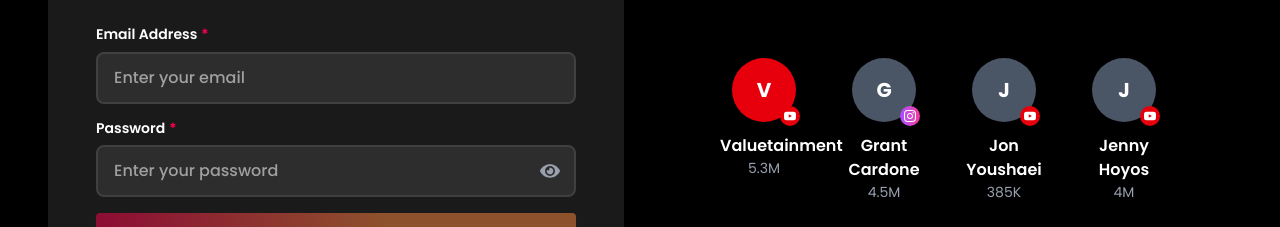
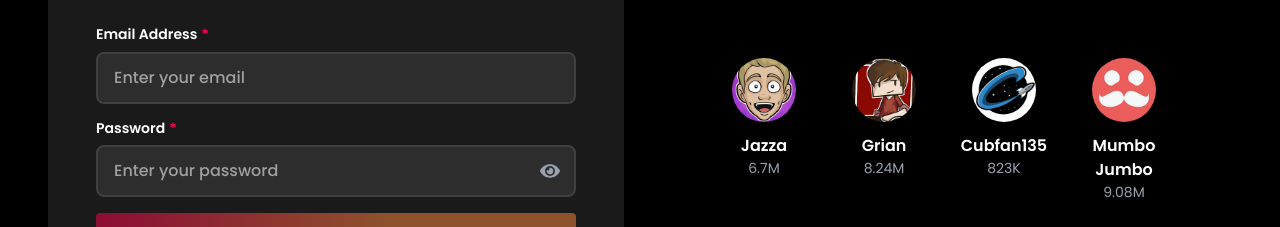
Before and after one commit to hafizasad419/vireact-frontend, a React (Vite) app: page /login in a window 1280 px wide. Shown: the part 387-614 px from the top of the page. Built offline with nearby package versions, Linux system fonts and the light colour scheme; no server answers.

Commit message:
Update SocialProof component to include new creator profiles with images and adjust avatar rendering for improved visual presentation.

```diff
--- a/src/components/SocialProof/index.tsx
+++ b/src/components/SocialProof/index.tsx
@@ -9,6 +9,10 @@
     SiMeta
 } from 'react-icons/si';
 import { FaHeart, FaBroadcastTower, FaPepperHot, FaSearch, FaWindows } from 'react-icons/fa';
+import jazza from '../FeaturesPage/CreatorsAndBusinesses/youtubers-images/jazza.jpg';
+import grian from '../FeaturesPage/CreatorsAndBusinesses/youtubers-images/grian.jpg';
+import cubfan135 from '../FeaturesPage/CreatorsAndBusinesses/youtubers-images/cubfan_135.jpg';
+import mumboJumbo from '../FeaturesPage/CreatorsAndBusinesses/youtubers-images/mumbo_jumbo.jpg';
 
 interface CreatorProfile {
     id: string;
@@ -34,36 +38,36 @@
 const SocialProof: React.FC<SocialProofProps> = ({ className = '' }) => {
     const creatorProfiles: CreatorProfile[] = [
         {
-            id: 'valuetainment',
-            name: 'Valuetainment',
-            followers: '5.3M',
-            avatar: 'V',
+            id: 'jazza',
+            name: 'Jazza',
+            followers: '6.7M',
+            avatar: jazza,
             platform: 'youtube',
             avatarColor: 'bg-red-600'
         },
         {
-            id: 'grant-cardone',
-            name: 'Grant Cardone',
-            followers: '4.5M',
-            avatar: 'G',
-            platform: 'instagram',
-            avatarColor: 'bg-gray-600'
+            id: 'grian',
+            name: 'Grian',
+            followers: '8.24M',
+            avatar: grian,
+            platform: 'youtube',
+            avatarColor: 'bg-red-600'
         },
         {
-            id: 'jon-youshaei',
-            name: 'Jon Youshaei',
-            followers: '385K',
-            avatar: 'J',
+            id: 'cubfan135',
+            name: 'Cubfan135',
+            followers: '823K',
+            avatar: cubfan135,
             platform: 'youtube',
-            avatarColor: 'bg-gray-600'
+            avatarColor: 'bg-red-600'
         },
         {
-            id: 'jenny-hoyos',
-            name: 'Jenny Hoyos',
-            followers: '4M',
-            avatar: 'J',
+            id: 'mumbo-jumbo',
+            name: 'Mumbo Jumbo',
+            followers: '9.08M',
+            avatar: mumboJumbo,
             platform: 'youtube',
-            avatarColor: 'bg-gray-600'
+            avatarColor: 'bg-red-600'
         }
     ];
 
@@ -200,11 +204,15 @@
                 <div className="grid grid-cols-2 sm:grid-cols-4 gap-8">
                     {creatorProfiles.map((creator) => (
                         <div key={creator.id} className="text-center">
-                            <div className={`w-16 h-16 ${creator.avatarColor} rounded-full flex items-center justify-center mb-3 mx-auto relative`}>
-                                <span className="text-white font-bold text-xl">{creator.avatar}</span>
-                                <div className={`absolute -bottom-1 -right-1 w-5 h-5 ${getPlatformBadgeColor(creator.platform)} rounded-full flex items-center justify-center`}>
+                            <div className={`w-16 h-16 ${creator.avatarColor} rounded-full flex items-center justify-center mb-3 mx-auto relative overflow-hidden`}>
+                                <img
+                                    src={creator.avatar}
+                                    alt={creator.name}
+                                    className="w-full h-full object-cover"
+                                />
+                                {/* <div className={`absolute -bottom-1 -right-1 w-5 h-5 ${getPlatformBadgeColor(creator.platform)} rounded-full flex items-center justify-center`}>
                                     {getPlatformIcon(creator.platform)}
-                                </div>
+                                </div> */}
                             </div>
                             <div className="text-white font-semibold">{creator.name}</div>
                             <div className="text-gray-400 text-sm">{creator.followers}</div>
```
